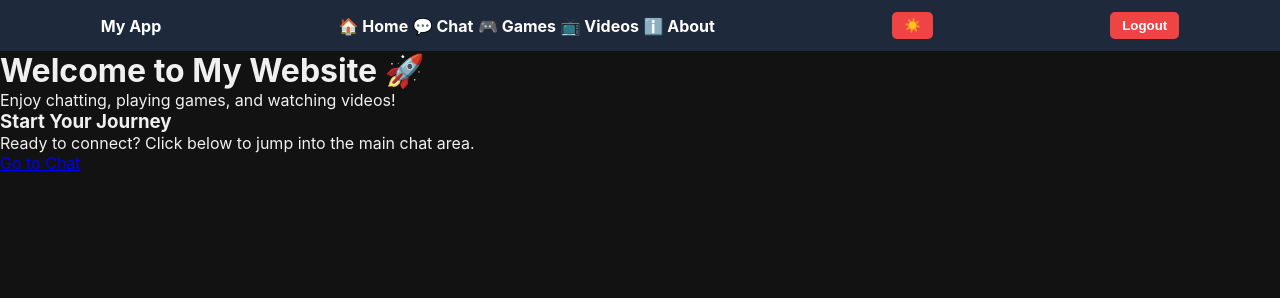
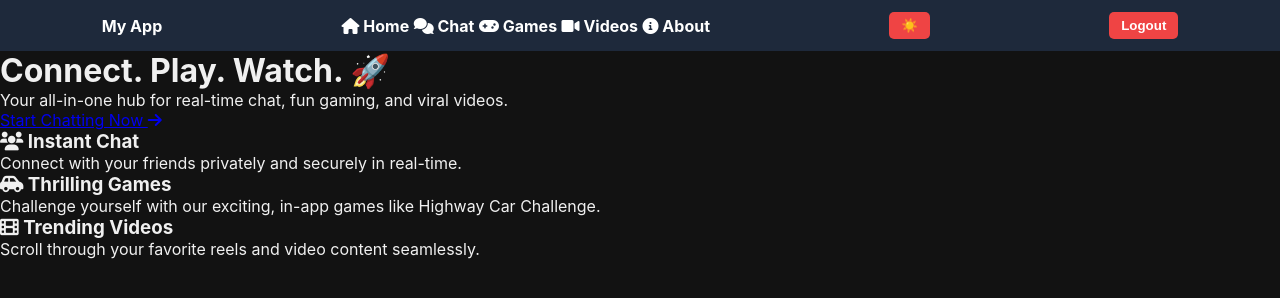
Before and after one commit to sahilbaghel147-design/chat-app, a website: page public/index.html in a window 1280 px wide. Drawn offline with Linux system fonts and the light colour scheme; sample sign-in values are in the browser's storage.

Commit message:
Update index.html

```diff
--- a/public/index.html
+++ b/public/index.html
@@ -3,8 +3,9 @@
 <head>
   <meta charset="UTF-8">
   <meta name="viewport" content="width=device-width, initial-scale=1.0">
-  <title>Home - My Website</title>
+  <title>Home - Your Ultimate Social Hub</title>
   <link rel="stylesheet" href="style.css">
+  <link rel="stylesheet" href="https://cdnjs.cloudflare.com/ajax/libs/font-awesome/6.0.0/css/all.min.css">
 </head>
 <body>
 
@@ -12,11 +13,11 @@
         <a href="index.html" class="nav-brand">My App</a>
 
         <div class="nav-links">
-            <a href="index.html" class="active">🏠 Home</a>
-            <a href="chat.html">💬 Chat</a>
-            <a href="games.html">🎮 Games</a>
-            <a href="videos.html">📺 Videos</a>
-            <a href="about.html">ℹ️ About</a>
+            <a href="index.html" class="active"><i class="fas fa-home"></i> Home</a>
+            <a href="chat.html"><i class="fas fa-comments"></i> Chat</a>
+            <a href="games.html"><i class="fas fa-gamepad"></i> Games</a>
+            <a href="videos.html"><i class="fas fa-video"></i> Videos</a>
+            <a href="about.html"><i class="fas fa-info-circle"></i> About</a>
         </div>
 
         <button class="toggle-btn" onclick="toggleTheme()">☀️</button>
@@ -24,16 +25,27 @@
     </div>
 
     <div class="content">
-        <h1>Welcome to My Website 🚀</h1>
-        <p>Enjoy chatting, playing games, and watching videos!</p>
-
-        <div class="feature-card">
-            <h3>Start Your Journey</h3>
-            <p>Ready to connect? Click below to jump into the main chat area.</p>
-            <a href="chat.html" class="cta-button">Go to Chat</a>
+        <div class="hero-section">
+            <h1>Connect. Play. Watch. 🚀</h1>
+            <p class="tagline">Your all-in-one hub for real-time chat, fun gaming, and viral videos.</p>
+            <a href="chat.html" class="cta-button">Start Chatting Now <i class="fas fa-arrow-right"></i></a>
         </div>
 
+        <div class="features-grid">
+            <div class="feature-card">
+                <h3><i class="fas fa-users"></i> Instant Chat</h3>
+                <p>Connect with your friends privately and securely in real-time.</p>
+            </div>
+            <div class="feature-card">
+                <h3><i class="fas fa-car-side"></i> Thrilling Games</h3>
+                <p>Challenge yourself with our exciting, in-app games like Highway Car Challenge.</p>
+            </div>
+            <div class="feature-card">
+                <h3><i class="fas fa-film"></i> Trending Videos</h3>
+                <p>Scroll through your favorite reels and video content seamlessly.</p>
+            </div>
         </div>
+    </div>
 
 
     <script>
@@ -52,7 +64,6 @@
         // --- Common Functions ---
 
         function logout() {
-            // Local storage se sabhi session data hatayein
             localStorage.removeItem("username");
             localStorage.removeItem("theme");
             window.location.replace("/login.html");
@@ -75,8 +86,6 @@
             }
         });
 
-        // --- Page Specific Code (Agar koi ho) ---
-
     </script>
 
 
```
